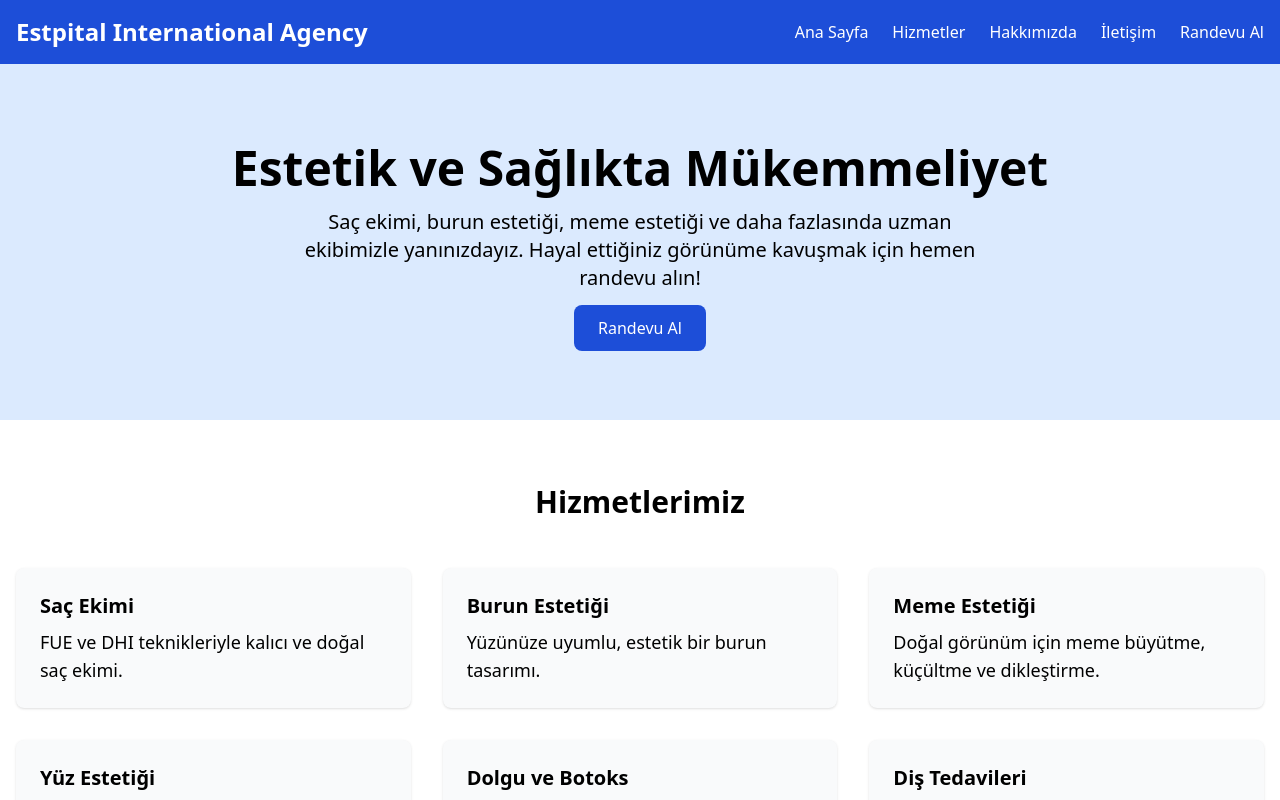
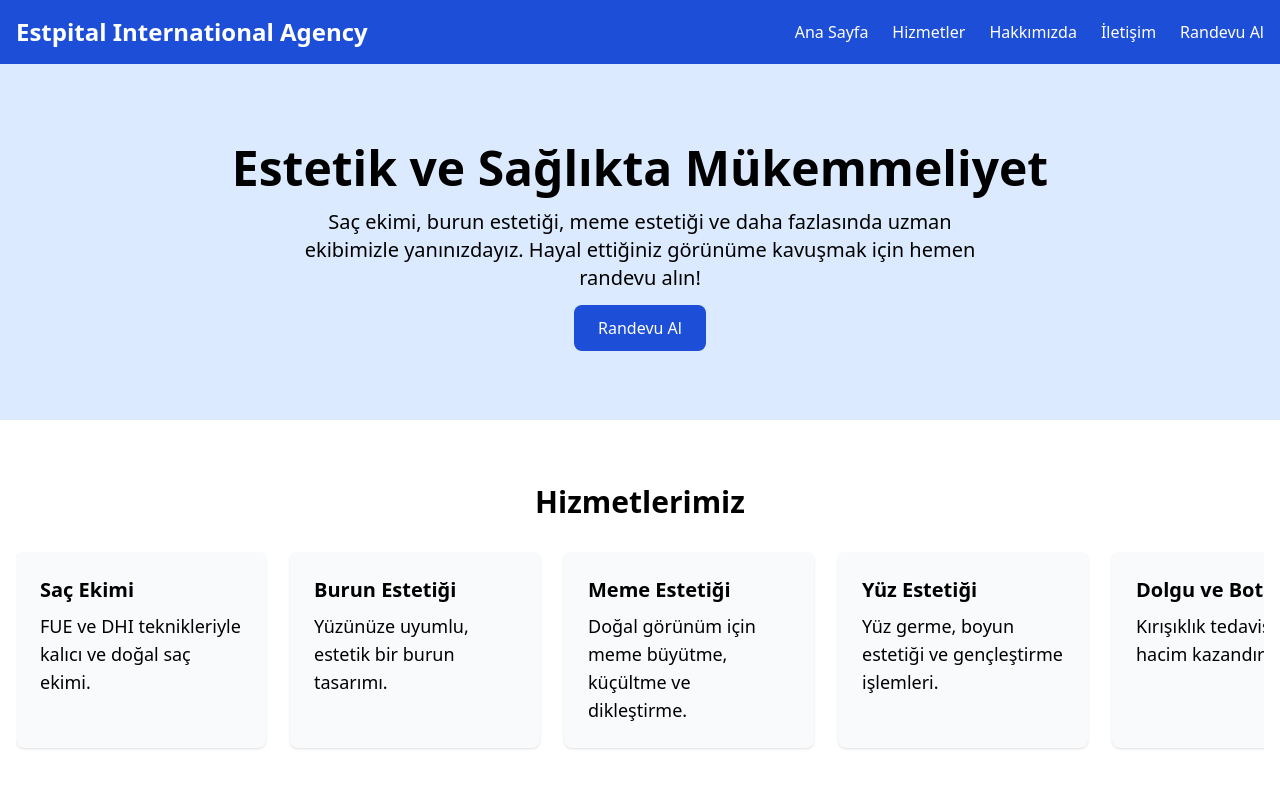
Before and after one commit to Estpital/Estpital-Dynamic-Platform, a JavaScript app: page / in a window 1280 px wide. Shown: the top 800 px of the page. Built offline with nearby package versions, Linux system fonts and the light colour scheme; the HTML template or start-up script is replaced by a standard one.

Commit message:
Update Home.js

```diff
--- a/src/pages/Home.js
+++ b/src/pages/Home.js
@@ -42,21 +42,23 @@ function Home() {
         </div>
       </section>
 
-      {/* Services Section */}
+      {/* Services Section - Kaydırılabilir */}
       <section className="py-16 bg-white">
         <div className="container mx-auto px-4">
-          <h3 className="text-3xl font-bold text-center mb-12">Hizmetlerimiz</h3>
-          <div className="grid grid-cols-1 md:grid-cols-3 gap-8">
+          <h3 className="text-3xl font-bold text-center mb-8">Hizmetlerimiz</h3>
+          <div className="overflow-x-auto scrollbar-hide">
+            <div className="flex space-x-6 pb-4">
               {hizmetler.map((hizmet, index) => (
                 <a
                   key={index}
                   href={hizmet.path}
-                className="block bg-gray-50 p-6 rounded-lg shadow hover:shadow-lg transition"
+                  className="min-w-[250px] bg-gray-50 p-6 rounded-lg shadow hover:shadow-lg transition"
                 >
                   <h4 className="text-xl font-semibold mb-2">{hizmet.name}</h4>
                   <p className="text-lg">{hizmet.description}</p>
                 </a>
               ))}
+            </div>
           </div>
         </div>
       </section>
```
Lines whose indentation alone changed are shown as unchanged.
